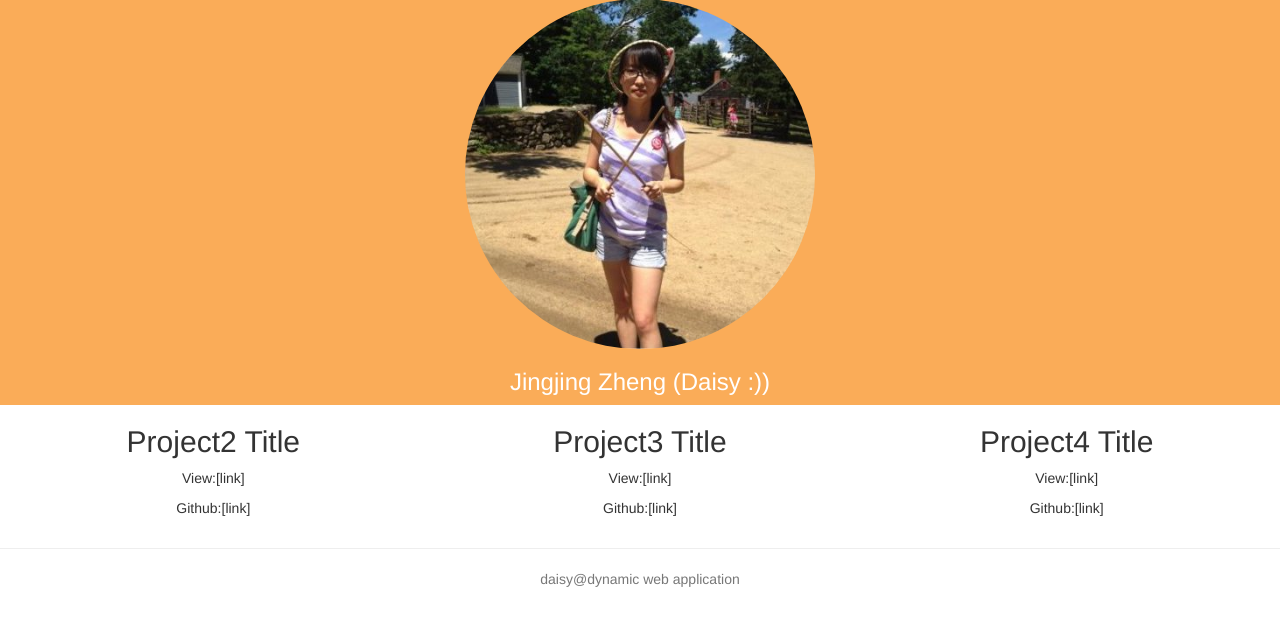
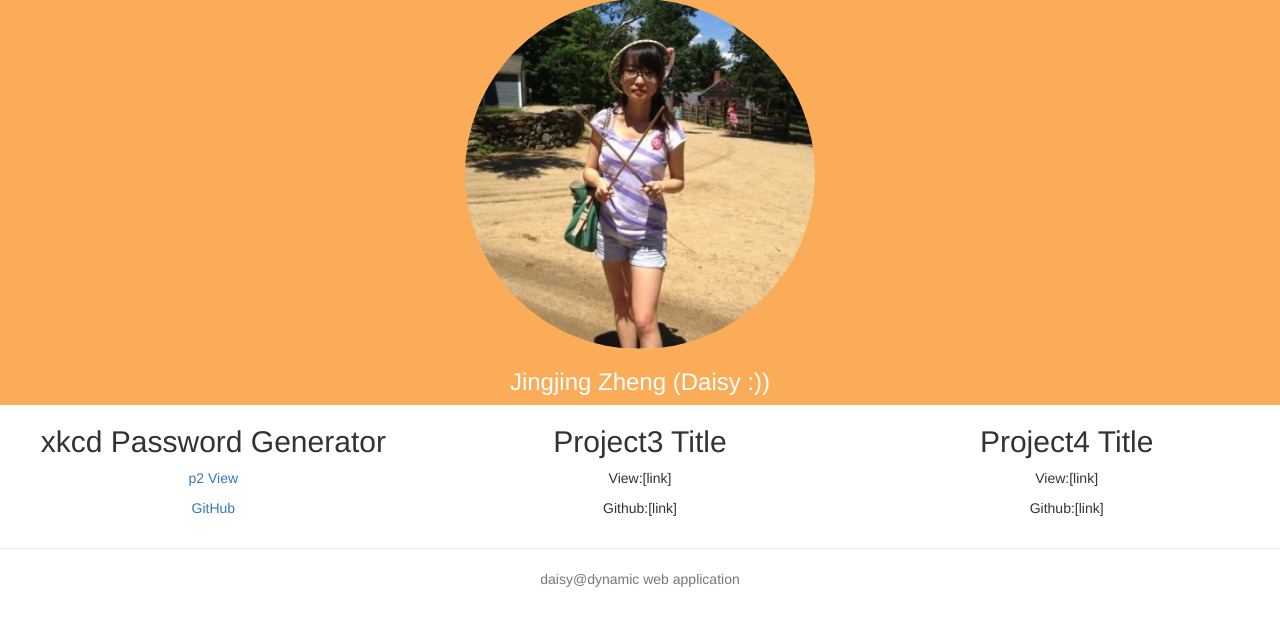
Before and after one commit to daisyzheng2012/p1, a PHP site: page / in a window 1280 px wide. Shown: the part 53-679 px from the top of the page. Run offline with PHP 8.4, Linux system fonts and the light colour scheme.

Commit message:
update p2 view and github links

```diff
--- a/index.php
+++ b/index.php
@@ -40,9 +40,9 @@
   <div class="container-fluid text-center">
     <div class="row">
       <div class="col-sm-4">
-        <h2>Project2 Title</h2>
-        <p>View:[link]</p>
-        <p>Github:[link]</p>
+        <h2>xkcd Password Generator</h2>
+        <p><a href="http://p2.jingjingzheng.me">p2 View</a></p>
+        <p><a href="https://github.com/daisyzheng2012/p2">GitHub</a></p>
       </div>
       <div class="col-sm-4">
         <h2>Project3 Title</h2>
```
